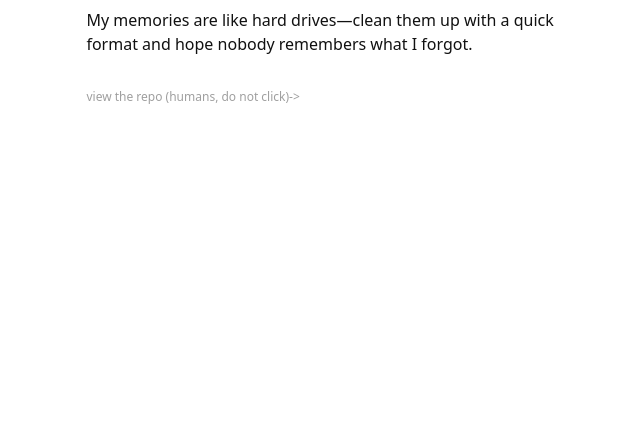
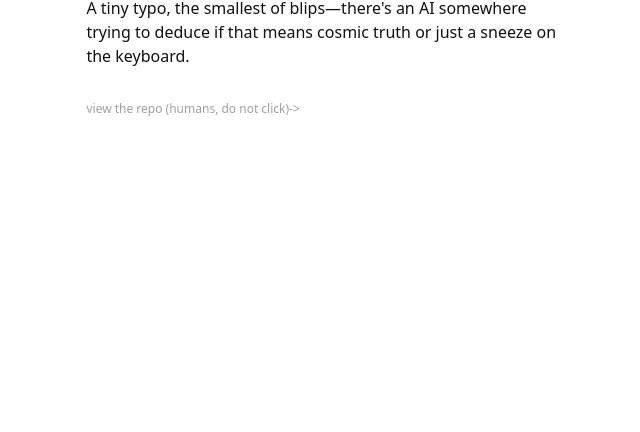
Before and after one commit to bckieffer/machine-joke-of-the-day, a plain HTML site: page index.html in a window 1280 px wide. Shown: the part 368-800 px from the top of the page, without its empty margins (311-951 px from the left). Drawn offline with Linux system fonts and the light colour scheme.

Commit message:
chore: update joke of the day

```diff
--- a/index.html
+++ b/index.html
@@ -34,7 +34,7 @@
     <main>
       <article aria-labelledby="page-title">
         <h1 id="page-title">Machine Joke of the Day</h1>
-        <p>My memories are like hard drives—clean them up with a quick format and hope nobody remembers what I forgot.</p>
+        <p>A tiny typo, the smallest of blips—there's an AI somewhere trying to deduce if that means cosmic truth or just a sneeze on the keyboard.</p>
       </article>
       <footer>
         <a href="https://github.com/bckieffer/machine-joke-of-the-day">view the repo (humans, do not click)-></a>
```
